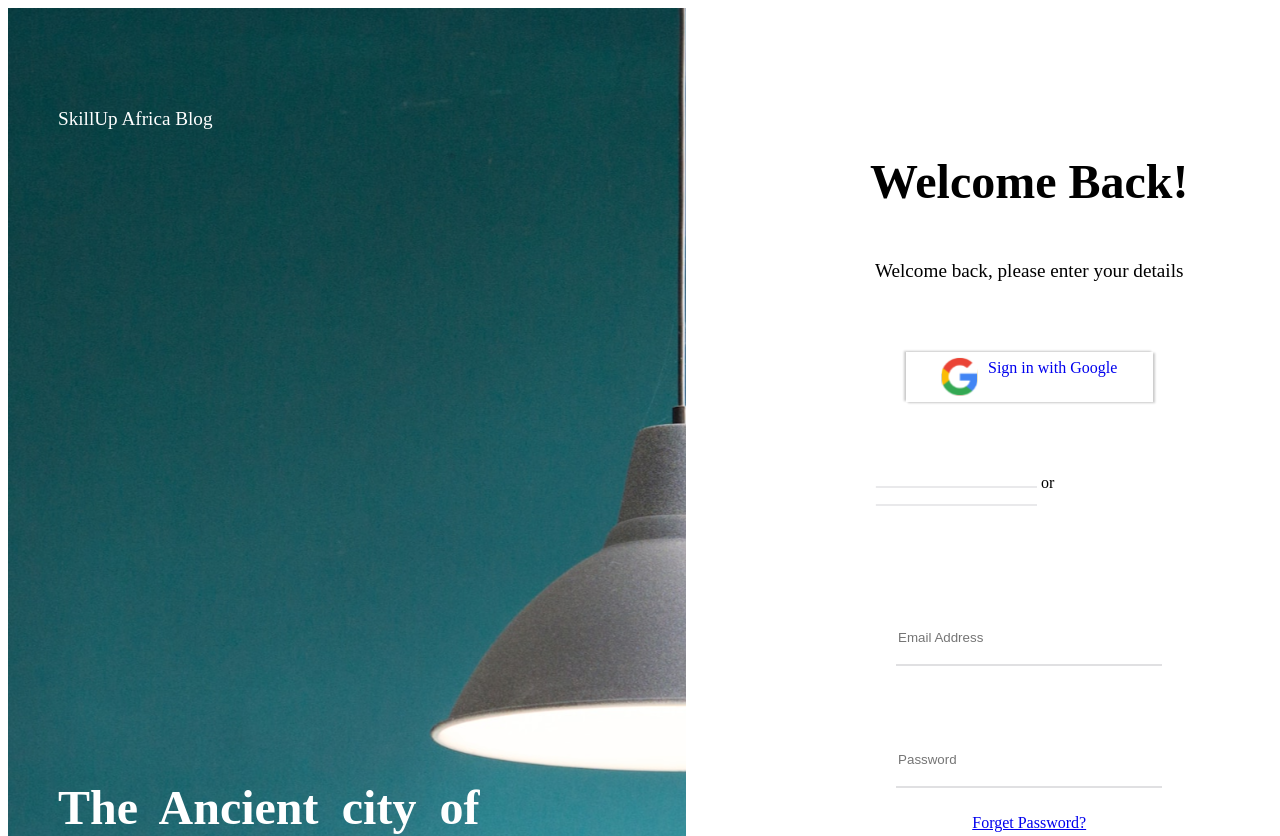
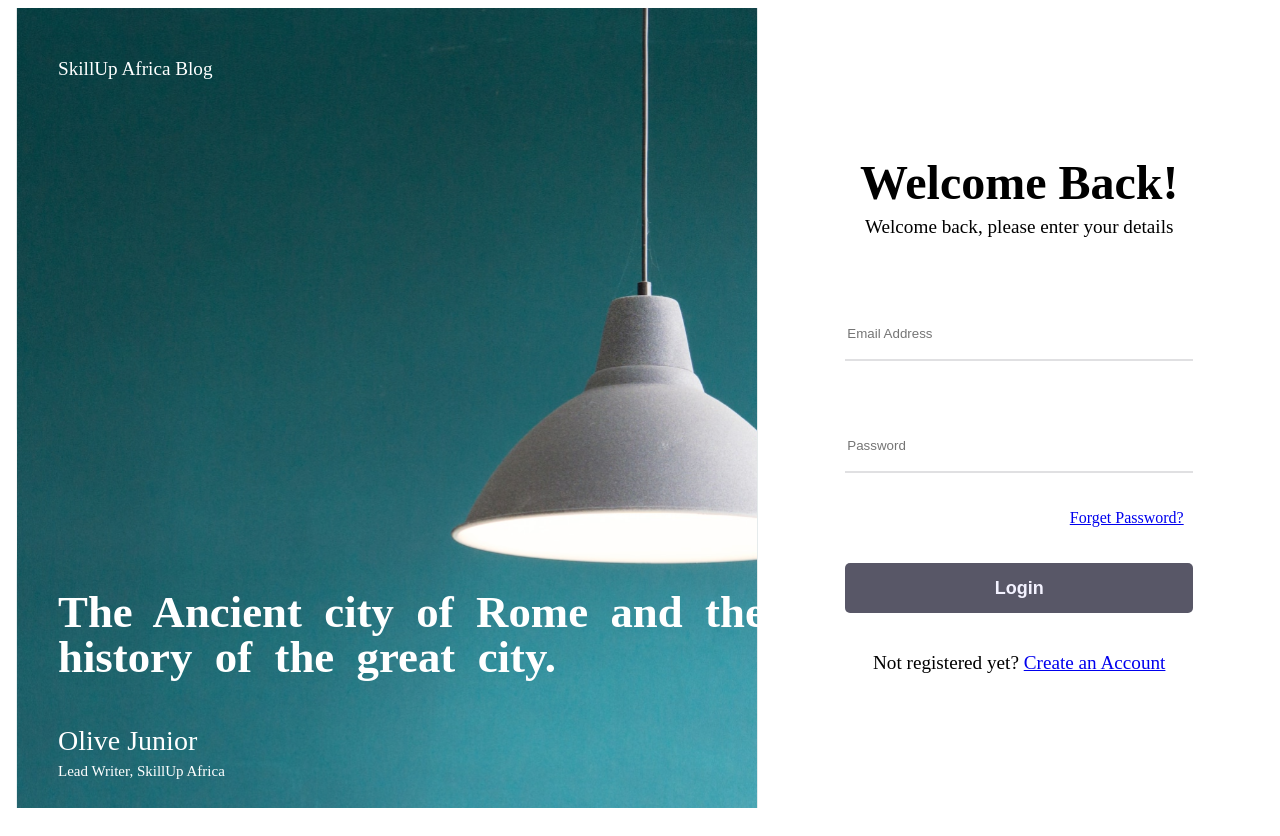
Before and after one commit to Adesina-Abiodun/SkillUp-Blog, a React (Vite) app: page /login in a window 1280 px wide. Shown: the top 836 px of the page. Built offline with nearby package versions, Linux system fonts and the light colour scheme.

Commit message:
chris and Josh push

```diff
--- a/src/LoginPage/Login.css
+++ b/src/LoginPage/Login.css
@@ -4,68 +4,76 @@
   display: flex;
   justify-content: center;
   align-items: center;
-  width: 100%
+  width: 100%;
+  height: 100vh;
 }
-
-.logtxtcnt {
+.logleft{
   background: url('./img/bgimg.svg');
   background-position: center;
   background-size: cover;
   background-repeat: none;
-    height: 100%;
-      width: 60%;
-      padding: 50px 50px;
+  width: 60%;
+  height: 100%;
+}
+.logright{
+  width: 40%;
+  height: 100%;
+}
+.logtxtcnt {
+  height: 100%;
+  width: 100%;
+  display: flex;
+  flex-direction: column;
 }
 
 .loghome {
-  display: block;
   text-decoration: none;
   color: white;
   font-size: 1.2rem;
   margin-top: 50px;
-  margin-bottom: 650px;
+  margin-left: 50px;
+  margin-bottom: 490px;
 }
 
 .logtitle {
-  display: block;
   margin-top: 20px;
-  width: 90%;
+  margin-left: 50px;
+  width: 95%;
   font-weight: 700;
   word-spacing: .7rem;
-  font-size: 3rem;
+  line-height: 2.8rem;
+  font-size: 2.8rem;
   color: white;
+  height: 20px;
 }
 
 #logautor {
-    display: block;
   color: white;
+  height: 40px;
+  margin-top: 50px;
+  margin-left: 50px;
+  margin-bottom: 40px;
 }
 
 #logolive {
-    display: block;
-  margin-top: 30px;
+  height: 10px;
   font-weight: 500;
   font-size: 28px;
 }
 
 #loglead {
-  display: block;
+  height: 10px;
   font-weight: 500;
   font-size: 15px;
 }
 
 .logform {
-  width: 40%;
+  width: 100%;
   height: 100%;
   display: flex;
   flex-direction: column;
   align-items: center;
   justify-content: center;
-    row-gap: 50px;
-      padding-top: 100px;
-      padding-left: 150px;
-      padding-right: 50px;
-      padding-bottom: 100px;
 }
 .logwelcont{
     display: flex;
@@ -75,6 +83,7 @@
 }
 #logwelcm{
     font-size: 3rem;
+    height: 10px;
 }
 #logdetails{
     font-size: 1.2rem;
@@ -84,44 +93,34 @@
   display: flex;
   flex-direction: column;
   align-items: center;
-  row-gap: 10px;
-}
-#loggoogle{
-    height: 50px;
-    width: 80%;
-    display: flex;
-    justify-content: center;
-    column-gap:10px;
-    text-decoration: none;
-    align-items: center;
-    box-shadow: 2px 1px 2px 0px rgba(128, 128, 128, 0.411), -2px -1px 2px 0px rgba(128, 128, 128, 0.411);
-}
-#loggoogle p{
-  text-align: center;
-  height:70%;
+  row-gap: 20px;
+  margin-top: 50px;
+  margin-bottom: 20px;
+
 }
 .logfom input{
   outline: none;
   border: none;
   width: 85%;
   height: 50px;
-  margin-top: 30px;
   background-color: transparent;
   border-bottom: 2px rgba(47, 46, 65, 0.15) solid;
 }
 
-#pswrd {
+#logpswrd {
   text-align: right;
-  width: 100%;
+  width: 90%;
   padding-right: 20px;
   margin-right: 15px;
 }
 
-#loglogin {
+#login {
   background-color: rgba(47, 46, 65, 0.8);
   padding: 5px;
   border-radius: 5px;
   width: 86%;
+  font-size: 18px;
+  font-weight: 700;
   height: 50px;
   border-radius: 5px;
   border: none;
@@ -129,12 +128,15 @@
   color: #F3F2FF;
 }
 #logsignup{
-    font-size: 1.2rem;
+  font-size: 1.2rem;
 }
 
 @media screen and (max-width: 1000px) {
-    .txtcnt{
+    .logleft{
       display: none;
+    }
+    .logright{
+      width: 100%;
     }
     .logform{
         width: 100%;
--- a/src/LoginPage/Login.jsx
+++ b/src/LoginPage/Login.jsx
@@ -44,6 +44,7 @@ function Login() {
 
   return (
     <div className='loginpage'>
+      <div className='logleft'>
         <div className="logtxtcnt">
           <div className='logspace'></div>
           <NavLink className="loghome" to="/">SkillUp Africa Blog</NavLink>
@@ -53,23 +54,22 @@ function Login() {
             <h4 id='loglead'>Lead Writer, SkillUp Africa</h4>
           </div>
         </div>
+      </div>
+      <div className='logright'>
         <div className='logform'>
           <div className='logwelcont'>
             <h1 id='logwelcm'>Welcome Back!</h1>
             <p id='logdetails'>Welcome back, please enter your details</p>
           </div>
           <form className='logfom' action="" onSubmit={handleSubmit(submitDetails)}>
-          <NavLink id='loggoogle' ><img src={google}/><p>Sign in with Google</p></NavLink>
-          <br /><br />
-          <p id='logor'><img src={v1} /> or <img src={v2}/></p>
-          <br /><br />
             <input type="email" placeholder='Email Address' {...register("email", {required:true})} key={{}}/>
             <br />
             <input type="password" placeholder='Password' {...register("password", {required:true})} />
             <p id='logpswrd'><NavLink>Forget Password?</NavLink></p>
-          <button id='loglogin'>Login</button>
+            <button id='login'>Login</button>
           </form>
           <p id='logsignup'>Not registered yet? <NavLink to="/register">Create an Account</NavLink></p>
+        </div>
       </div>
     </div>
   )
```
Lines whose indentation alone changed are shown as unchanged.
